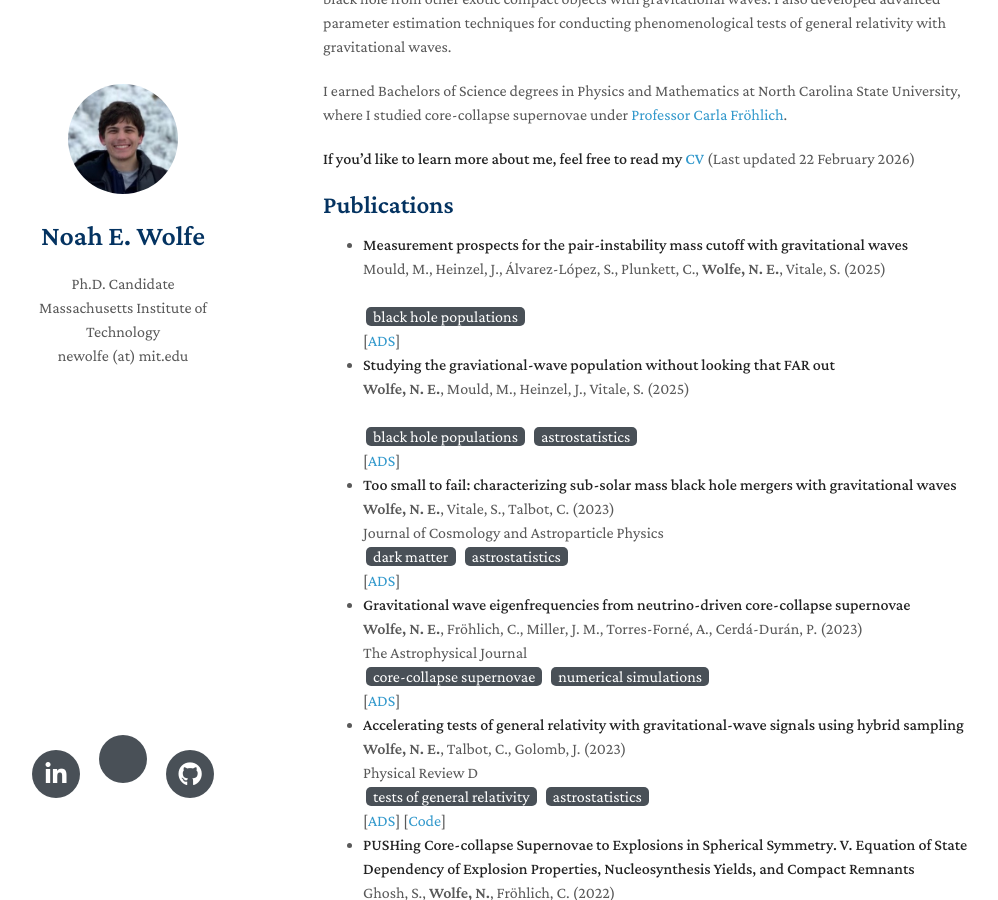
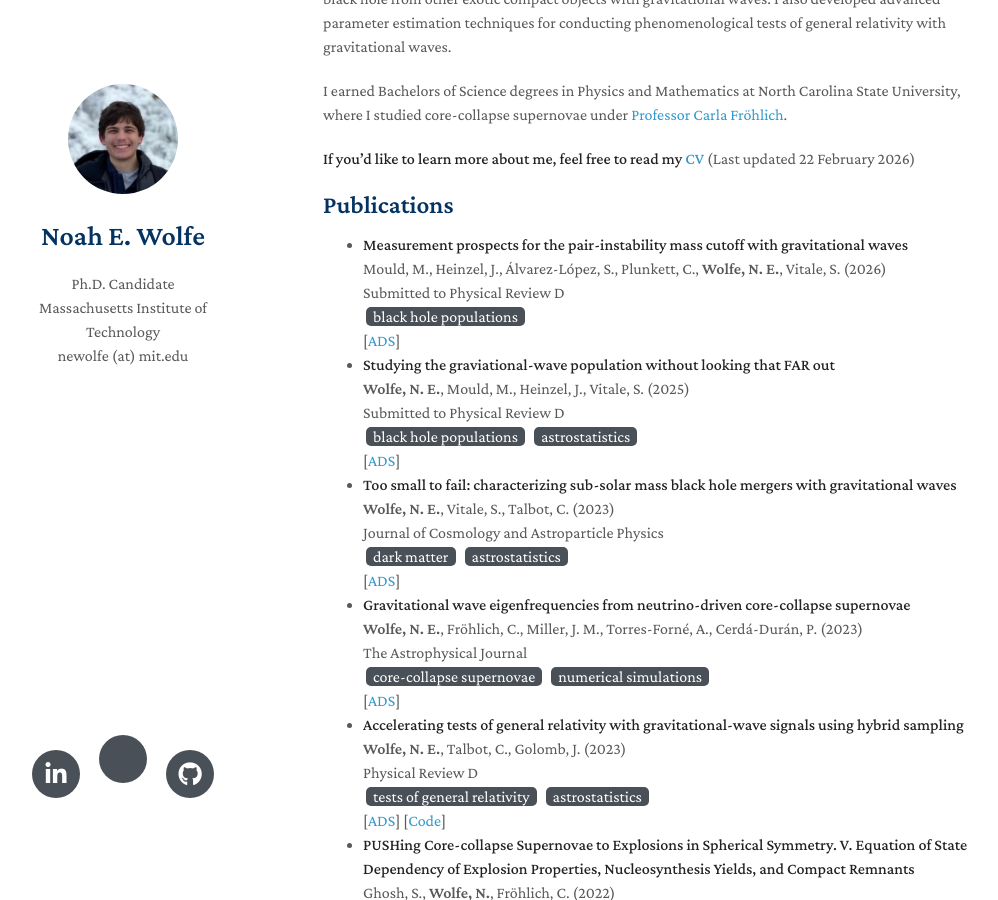
Before and after one commit to noahewolfe/noahewolfe.github.io, a Jekyll site: the page built from index.md, in a window 1280 px wide and 900 px high, scrolled down 334 px. Shown: the whole window, without its empty margins (147-1145 px from the left). Built offline with Jekyll 4.4.1, drawn with Linux system fonts in a browser that asks for light colours; nearby versions of some CDN libraries; a style sheet for code colours, icons or effects is not loaded; our own code applies the rules of GitHub Pages for plain Markdown files.

Commit message:
add "submitted" journal to latest papers

```diff
--- a/_data/papers.yml
+++ b/_data/papers.yml
@@ -2,10 +2,10 @@
   title: "Measurement prospects for the pair-instability mass cutoff with gravitational waves"
   doi: 10.48550/arXiv.2602.11282
   bibcode: 2026arXiv260211282M
-  year: 2025
+  year: 2026
   authors: Mould, M., Heinzel, J., Alvarez-Lopez, S., Plunkett, C., Wolfe, N. E., Vitale, S.
   authors_html: "Mould, M., Heinzel, J., &#193;lvarez-L&#243;pez, S., Plunkett, C., <b>Wolfe, N. E.</b>, Vitale, S."
-  journal: null
+  journal: Submitted to Physical Review D
   journal_html: null
   ads_link: https://ui.adsabs.harvard.edu/abs/2026arXiv260211282M/abstract
   code_link: null
@@ -19,7 +19,7 @@
   year: 2025
   authors: Wolfe, N. E., Mould, M., Heinzel, J., Vitale, S.
   authors_html: "<b>Wolfe, N. E.</b>, Mould, M., Heinzel, J., Vitale, S."
-  journal: null
+  journal: Submitted to Physical Review D
   journal_html: null
   ads_link: https://ui.adsabs.harvard.edu/abs/2025arXiv251006220W/abstract
   code_link: null
```
